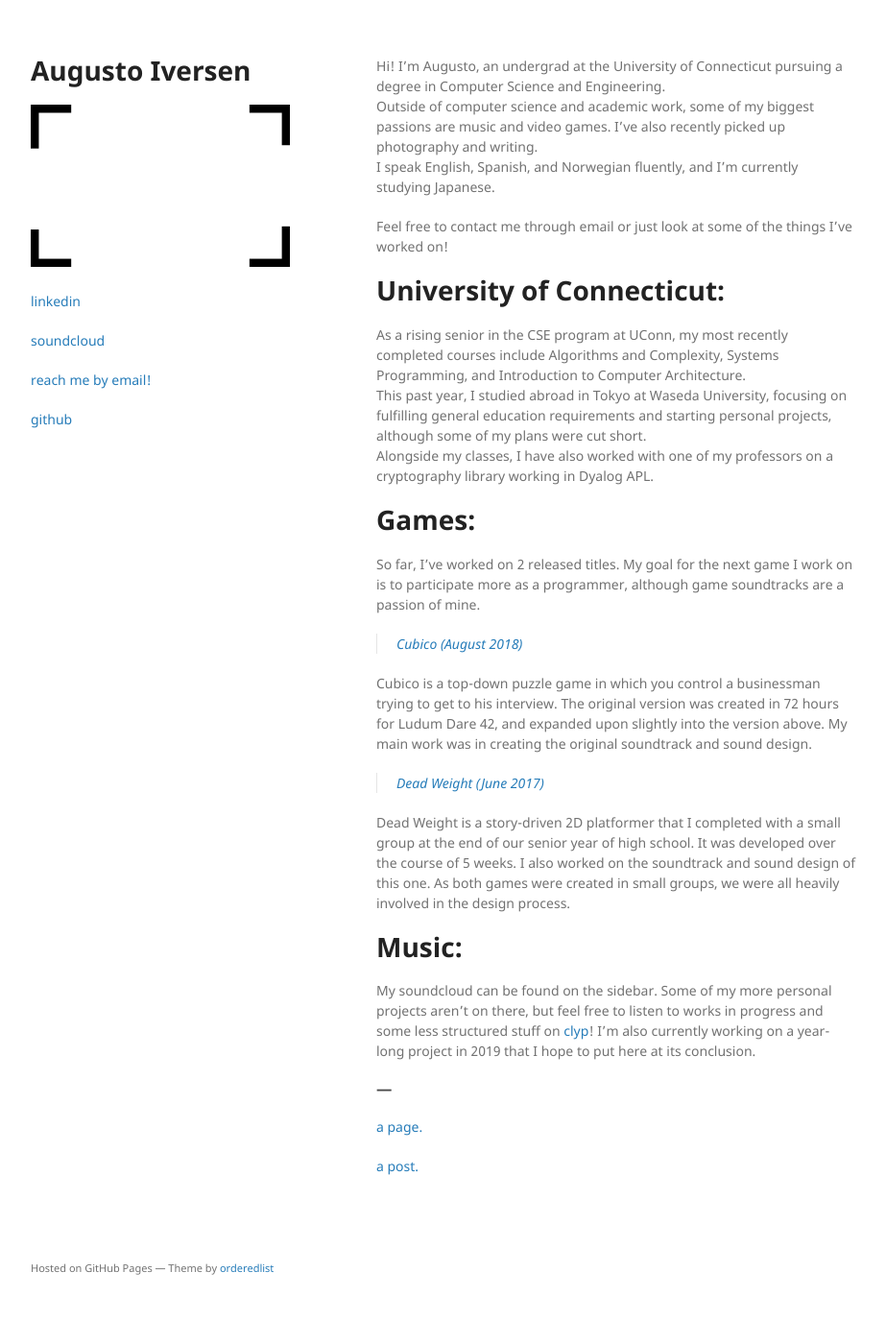
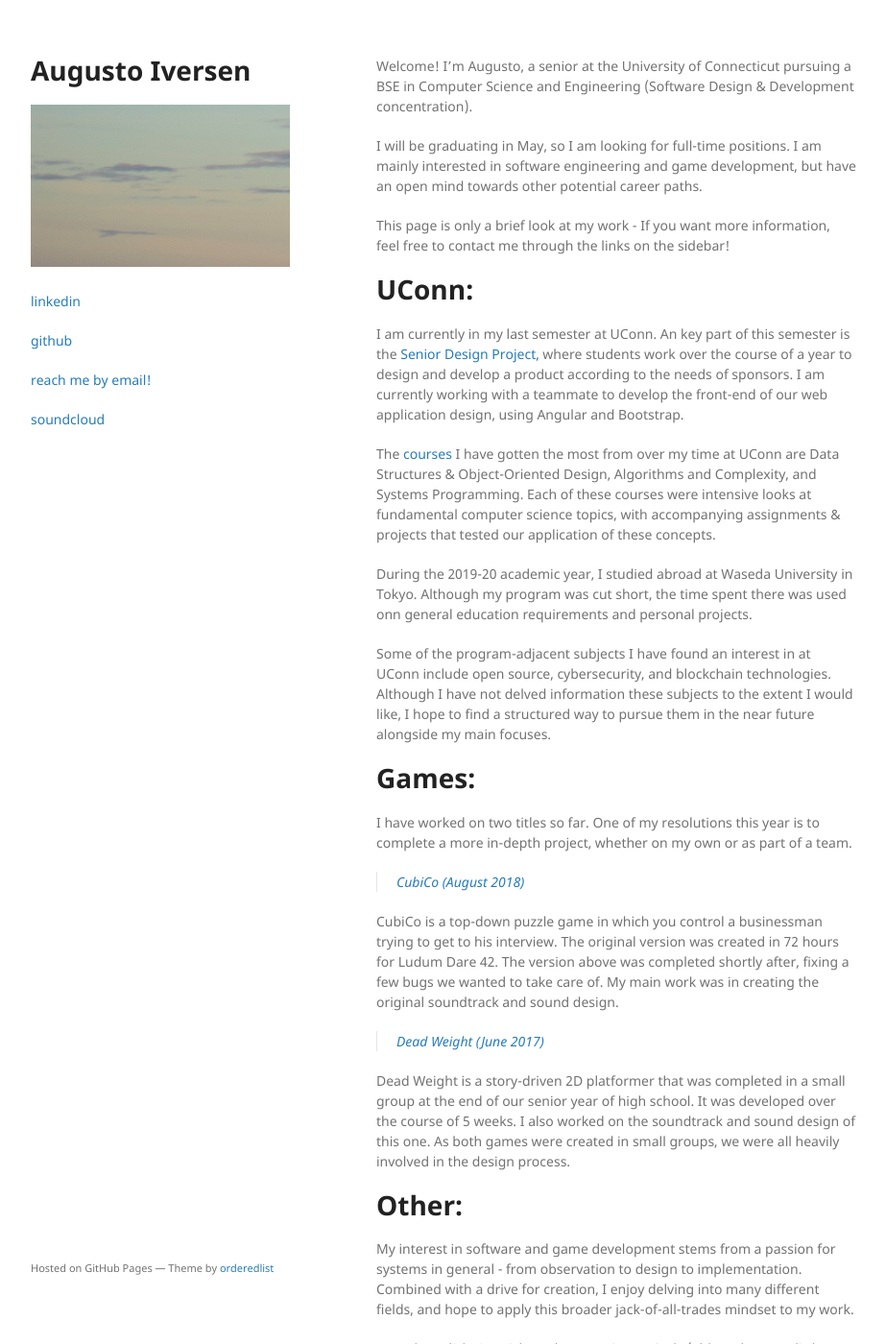
Before and after one commit to augiversen/augiversen.com, a Jekyll site: the page built from index.md, in a window 1280 px wide and 1400 px high. Shown: the whole window at 96% size, without its empty margins (178-1101 px from the left). Built offline with Jekyll 4.4.1, drawn with Linux system fonts in a browser that asks for light colours; our own code applies the rules of GitHub Pages for plain Markdown files; some of the changed text lies outside the part shown.

Commit message:
Updated index (for job search) & logo.

```diff
--- a/_layouts/default.html
+++ b/_layouts/default.html
@@ -24,11 +24,11 @@
 
         <p class="view"><a href="https://www.linkedin.com/in/augusto-iversen" target="_blank">linkedin</a></p>
 
-        <p class="view"><a href="https://soundcloud.com/aug0" target="_blank">soundcloud</a></p>
+        <p class="view"><a href="http://github.com/augiversen/" target="_blank">github</a></p>
 
         <p class="view"><a href="mailto:augusto.iversen@uconn.edu">reach me by email!</a></p>
 
-        <p class="view"><a href="http://github.com/augiversen/" target="_blank">github</a></p>
+        <p class="view"><a href="https://soundcloud.com/aug0" target="_blank">soundcloud</a></p>
 
       </header>
       <section>
--- a/index.md
+++ b/index.md
@@ -1,37 +1,44 @@
-Hi! I’m Augusto, an undergrad at the University of Connecticut pursuing a degree in Computer Science and Engineering.
-Outside of computer science and academic work, some of my biggest passions are music and video games. I've also recently picked up photography and writing.
-I speak English, Spanish, and Norwegian fluently, and I'm currently studying Japanese.
+Welcome! I’m Augusto, a senior at the University of Connecticut pursuing a BSE in Computer Science and Engineering (Software Design & Development concentration).
 
-Feel free to contact me through email or just look at some of the things I've worked on!
+I will be graduating in May, so I am looking for full-time positions. I am mainly interested in software engineering and game development, but have an open mind towards other potential career paths.
 
-# University of Connecticut:
+This page is only a brief look at my work - If you want more information, feel free to contact me through the links on the sidebar!
 
-As a rising senior in the CSE program at UConn, my most recently completed courses include Algorithms and Complexity, Systems Programming, and Introduction to Computer Architecture.
-This past year, I studied abroad in Tokyo at Waseda University, focusing on fulfilling general education requirements and starting personal projects, although some of my plans were cut short.
-Alongside my classes, I have also worked with one of my professors on a cryptography library working in Dyalog APL.
+# UConn:
+
+I am currently in my last semester at UConn. An key part of this semester is the [Senior Design Project,](https://seniordesign.engr.uconn.edu/) where students work over the course of a year to design and develop a product according to the needs of sponsors. I am currently working with a teammate to develop the front-end of our web application design, using Angular and Bootstrap.
+
+The [courses](https://catalog.uconn.edu/directory-of-courses/course/cse/) I have gotten the most from over my time at UConn are Data Structures & Object-Oriented Design, Algorithms and Complexity, and Systems Programming. Each of these courses were intensive looks at fundamental computer science topics, with accompanying assignments & projects that tested our application of these concepts.
+
+During the 2019-20 academic year, I studied abroad at Waseda University in Tokyo. Although my program was cut short, the time spent there was used onn general education requirements and personal projects.
+
+Some of the program-adjacent subjects I have found an interest in at UConn include open source, cybersecurity, and blockchain technologies. Although I have not delved information these subjects to the extent I would like, I hope to find a structured way to pursue them in the near future alongside my main focuses.
 
 # Games:
 
-So far, I’ve worked on 2 released titles.
-My goal for the next game I work on is to participate more as a programmer, although game soundtracks are a passion of mine.
+I have worked on two titles so far. One of my resolutions this year is to complete a more in-depth project, whether on my own or as part of a team.
 
 <blockquote>
-  <p><a href="https://cubico.itch.io/cubico" target="_blank">Cubico (August 2018)</a></p>
+  <p><a href="https://cubico.itch.io/cubico" target="_blank">CubiCo (August 2018)</a></p>
 </blockquote>
 
-Cubico is a top-down puzzle game in which you control a businessman trying to get to his interview. The original version was created in 72 hours for Ludum Dare 42, and expanded upon slightly into the version above. My main work was in creating the original soundtrack and sound design.
+CubiCo is a top-down puzzle game in which you control a businessman trying to get to his interview. The original version was created in 72 hours for Ludum Dare 42. The version above was completed shortly after, fixing a few bugs we wanted to take care of. My main work was in creating the original soundtrack and sound design.
 
 <blockquote>
   <p><a href="https://github.com/Yinabled/Dead-Weight/releases/tag/v1.0" target="_blank">Dead Weight (June 2017)</a></p>
 </blockquote>
 
-Dead Weight is a story-driven 2D platformer that I completed with a small group at the end of our senior year of high school. It was developed over the course of 5 weeks. I also worked on the soundtrack and sound design of this one. As both games were created in small groups, we were all heavily involved in the design process.
+Dead Weight is a story-driven 2D platformer that was completed in a small group at the end of our senior year of high school. It was developed over the course of 5 weeks. I also worked on the soundtrack and sound design of this one. As both games were created in small groups, we were all heavily involved in the design process.
 
-# Music:
+# Other:
 
-My soundcloud can be found on the sidebar.
-Some of my more personal projects aren't on there, but feel free to listen to works in progress and some less structured stuff on [clyp](https://clyp.it/user/h3jrsze5)!
-I’m also currently working on a year-long project in 2019 that I hope to put here at its conclusion.
+My interest in software and game development stems from a passion for systems in general - from observation to design to implementation. Combined with a drive for creation, I enjoy delving into many different fields, and hope to apply this broader jack-of-all-trades mindset to my work.
+
+I speak English, Spanish, and Norwegian natively (although I am a little rusty with the latter two), and I'm currently studying Japanese.
+
+My SoundCloud can be found on the sidebar, and some less structured musical output can be found on my [clyp](https://clyp.it/user/h3jrsze5), although it is far from comprehensive.
+
+Thanks for reading! I've tried to keep it brief here, so shoot me a message if you have any questions or comments.
 
 ### ---
 
```
Also changed, not shown: assets/img/insta.png (deleted), assets/img/logo.png, assets/img/steam.png (deleted), assets/img/twitter.png (deleted).
